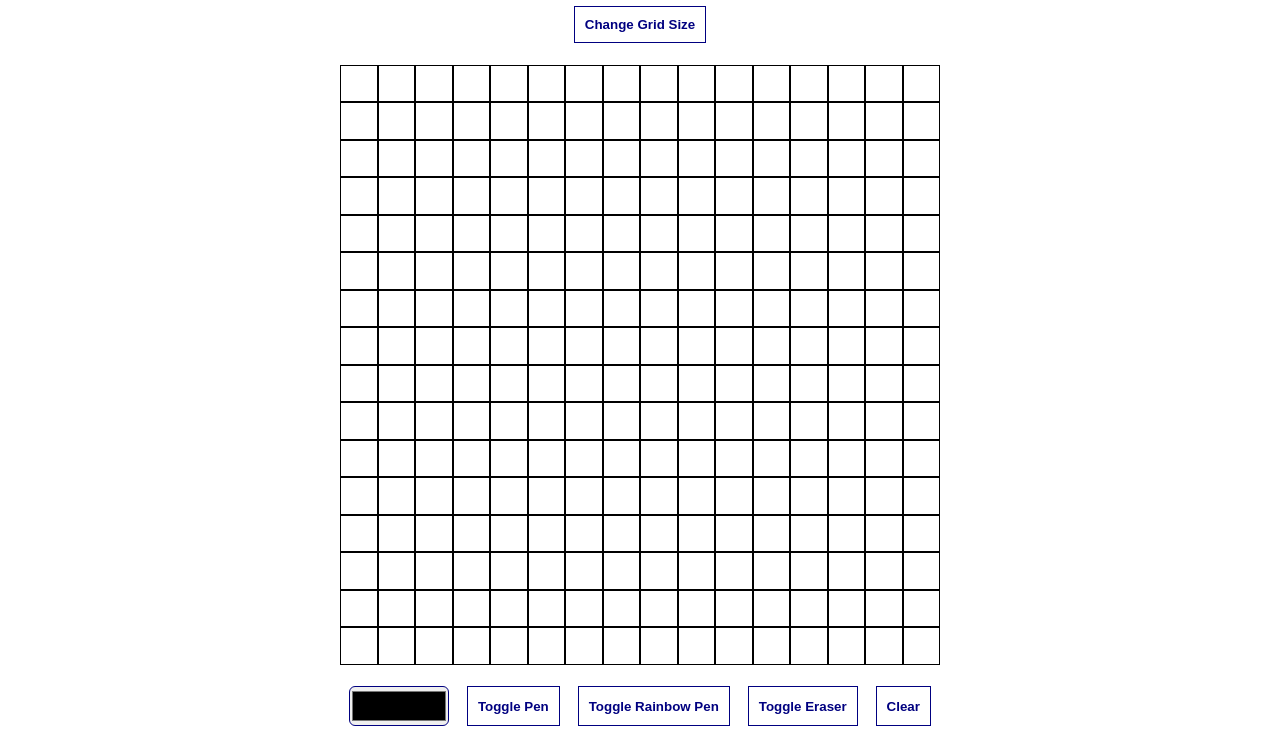
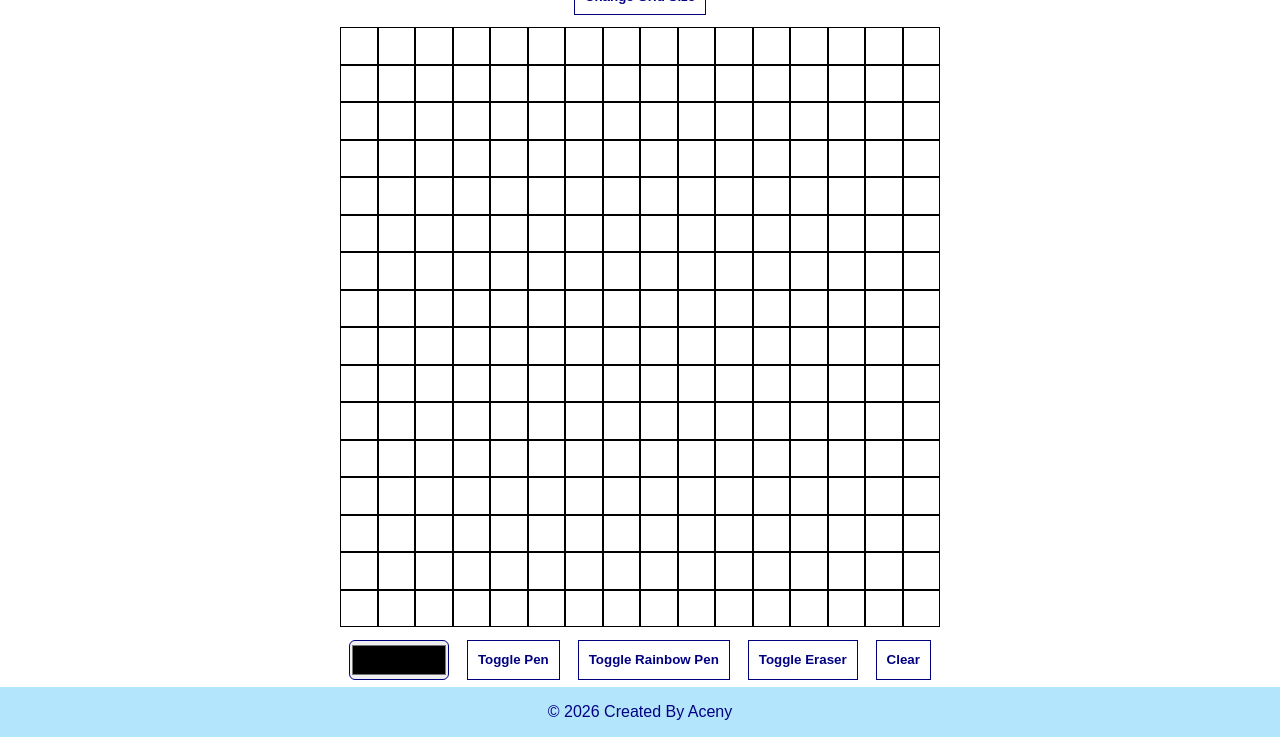
Before and after one commit to aceny113/etch-a-sketch, a plain HTML site: page index.html in a window 1280 px wide. Shown: the part 63-800 px from the top of the page. Drawn offline with Linux system fonts and the light colour scheme.

Commit message:
add footer

```diff
--- a/index.html
+++ b/index.html
@@ -27,7 +27,14 @@
             <button class="clear">Clear</button>
         </div>
 
+
+
     </div>
+
+    <footer>
+        <p>&copy; <span id="year"></span> Created By Aceny</p>
+    </footer>
+
 
 
 
@@ -40,6 +47,11 @@
 
 
     <script src="script.js"></script>
+    <script>
+        const yearElement = document.getElementById('year');
+        yearElement.textContent = new Date().getFullYear();
+    </script>
+
 </body>
 
 </html>
--- a/style.css
+++ b/style.css
@@ -7,7 +7,7 @@
 
 .container {
     width: 100vw;
-    height: 100vh;
+    height: 93vh;
     display: flex;
     flex-direction: column;
     justify-content: space-around;
@@ -19,6 +19,7 @@
     height: 600px;
     display: flex;
     flex-direction: row;
+    margin: 10px 0;
 
 }
 
@@ -69,6 +70,15 @@ button {
     background-color: #B3E5FC;
 }
 
-/* .change-bg {
+footer {
+    height: 50px;
+    width: 100vw;
+    display: flex;
+    justify-content: center;
+    align-items: center;
+    position: fixed;
+    bottom: 0;
+    color: navy;
+    background-color: #B3E5FC;
 
-} */
+}
```
